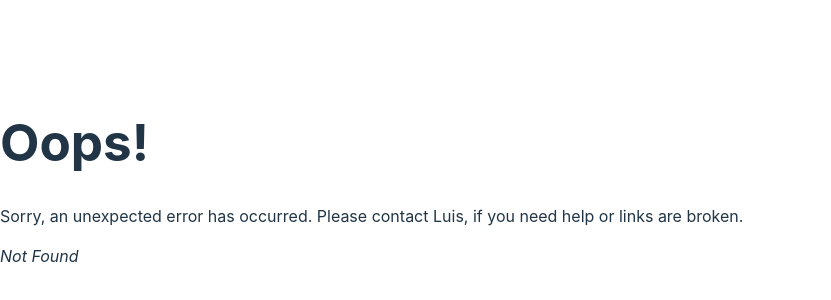
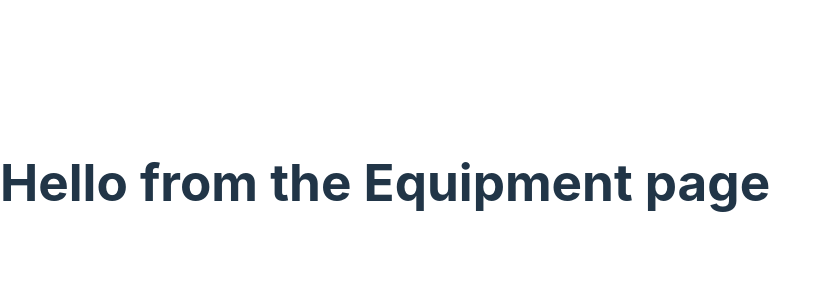
Before and after one commit to TechGlue/PersonalSite, a React (Vite) app in the folder Website/: page /equipment in a window 1280 px wide. Before the commit this address had no page. Shown: the part 218-518 px from the top of the page, without its empty margins (0-831 px from the left). Built offline with nearby package versions, Linux system fonts and the light colour scheme.

Commit message:
new routes

```diff
--- a/Website/src/main.jsx
+++ b/Website/src/main.jsx
@@ -5,6 +5,7 @@ import "./index.css";
 import Root from "./routes/root";
 import Error from "./error-page.jsx";
 import Resume from "./routes/resume.jsx";
+import Equipment from "./routes/equipment.jsx";
 
 const router = createBrowserRouter([
   {
@@ -16,6 +17,10 @@ const router = createBrowserRouter([
     path: "resume",
     element: <Resume />,
   },
+  {
+    path: "equipment",
+    element: <Equipment />,
+  },
 ]);
 
 ReactDOM.createRoot(document.getElementById("root")).render(
--- /dev/null
+++ b/Website/src/routes/equipment.jsx
@@ -0,0 +1,7 @@
+export default function Equipment() {
+  return (
+      <>
+      <h1>Hello from the Equipment page</h1>
+    </>
+  );
+}
```
